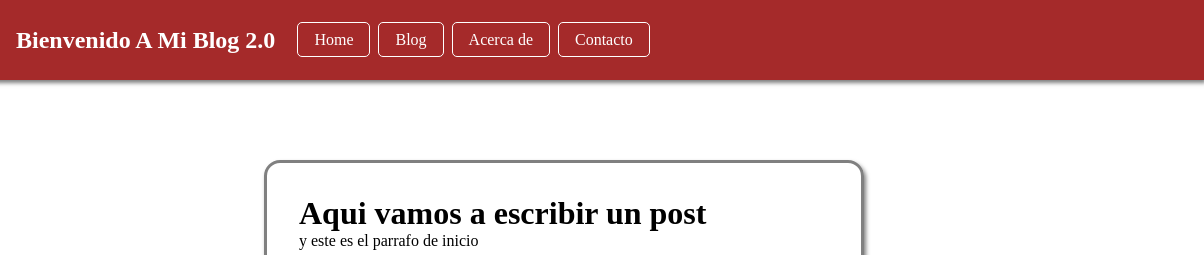
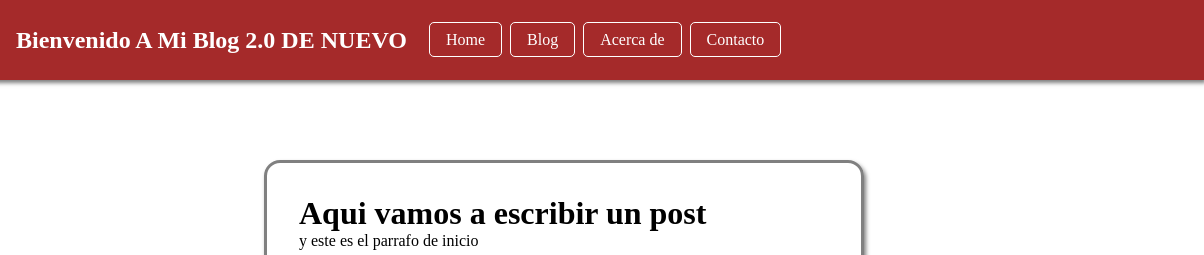
Before and after one commit to FrcGustavo/hyperblog, a plain HTML site: page index.html in a window 1280 px wide. Shown: the top 255 px of the page, 76-1280 px from the left. Drawn offline with Linux system fonts and the light colour scheme.

Commit message:
Cambio de titulo

```diff
--- a/index.html
+++ b/index.html
@@ -12,7 +12,7 @@
         <img src="./img/galaxi.png" alt="" class="img-logo">
 
         <div class="logo">
-            Bienvenido A Mi Blog 2.0
+            Bienvenido A Mi Blog 2.0 DE NUEVO
         </div>
 
         <nav>
```
